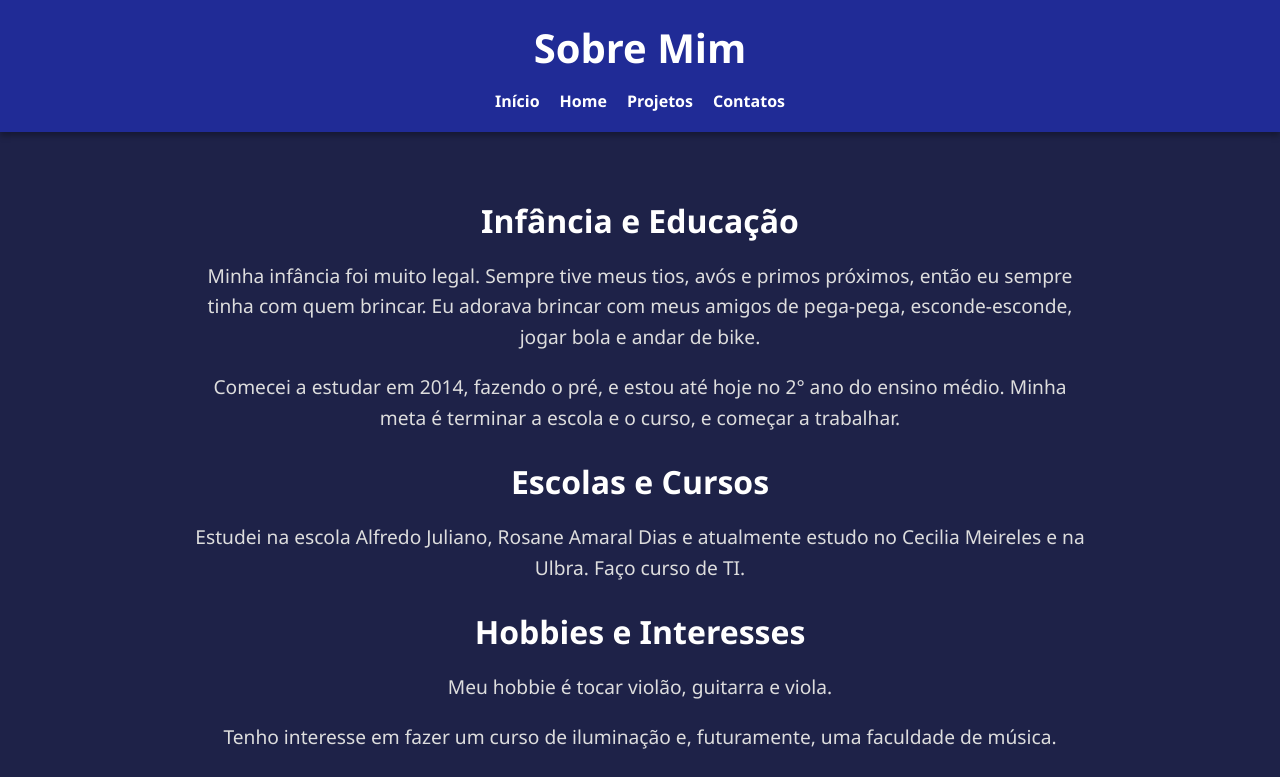
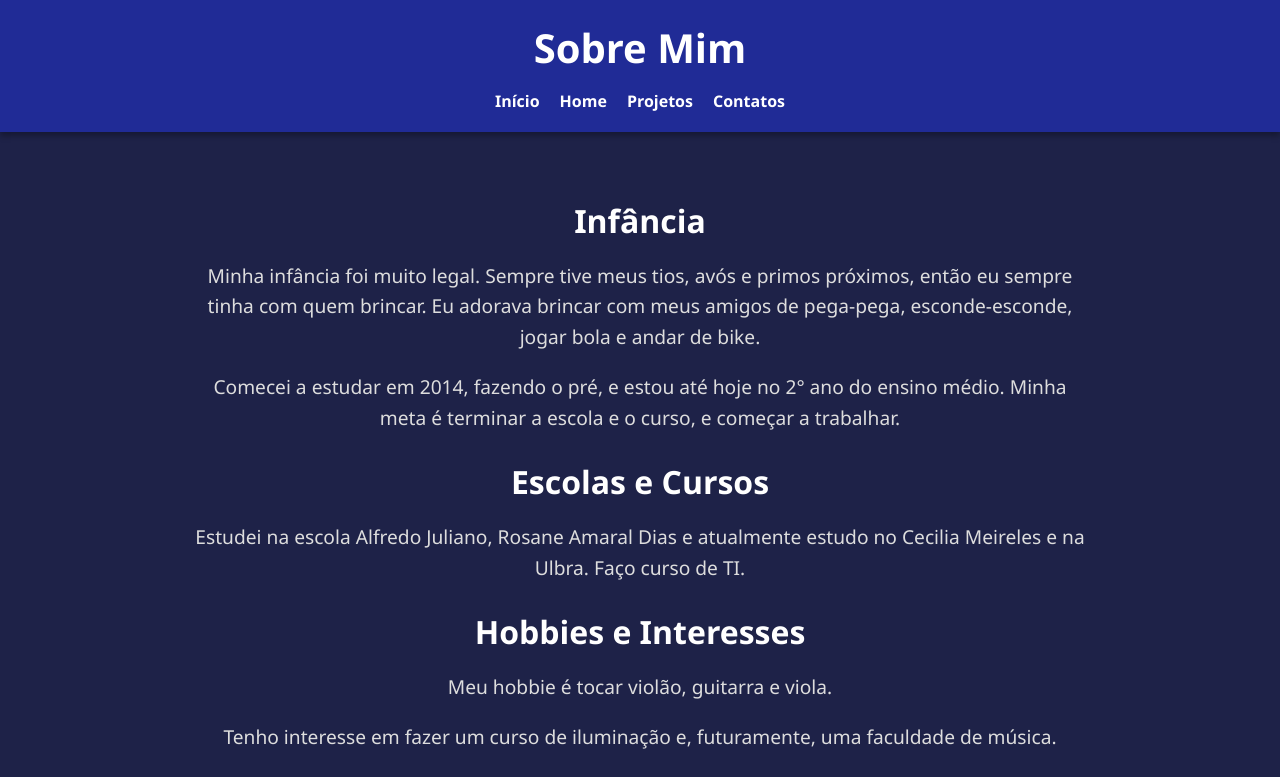
Before and after one commit to Jorginho021/meuportfolio, a plain HTML site: page sobre.html in a window 1280 px wide. Shown: the top 777 px of the page. Drawn offline with Linux system fonts and the light colour scheme.

Commit message:
Update sobre.html

```diff
--- a/sobre.html
+++ b/sobre.html
@@ -22,7 +22,7 @@
 
   <main>
     <section class="box">
-      <h2>Infância e Educação</h2>
+      <h2>Infância</h2>
       <p>Minha infância foi muito legal. Sempre tive meus tios, avós e primos próximos, então eu sempre tinha com quem brincar. Eu adorava brincar com meus amigos de pega-pega, esconde-esconde, jogar bola e andar de bike.</p>
       <p>Comecei a estudar em 2014, fazendo o pré, e estou até hoje no 2° ano do ensino médio. Minha meta é terminar a escola e o curso, e começar a trabalhar.</p>
     </section>
```
